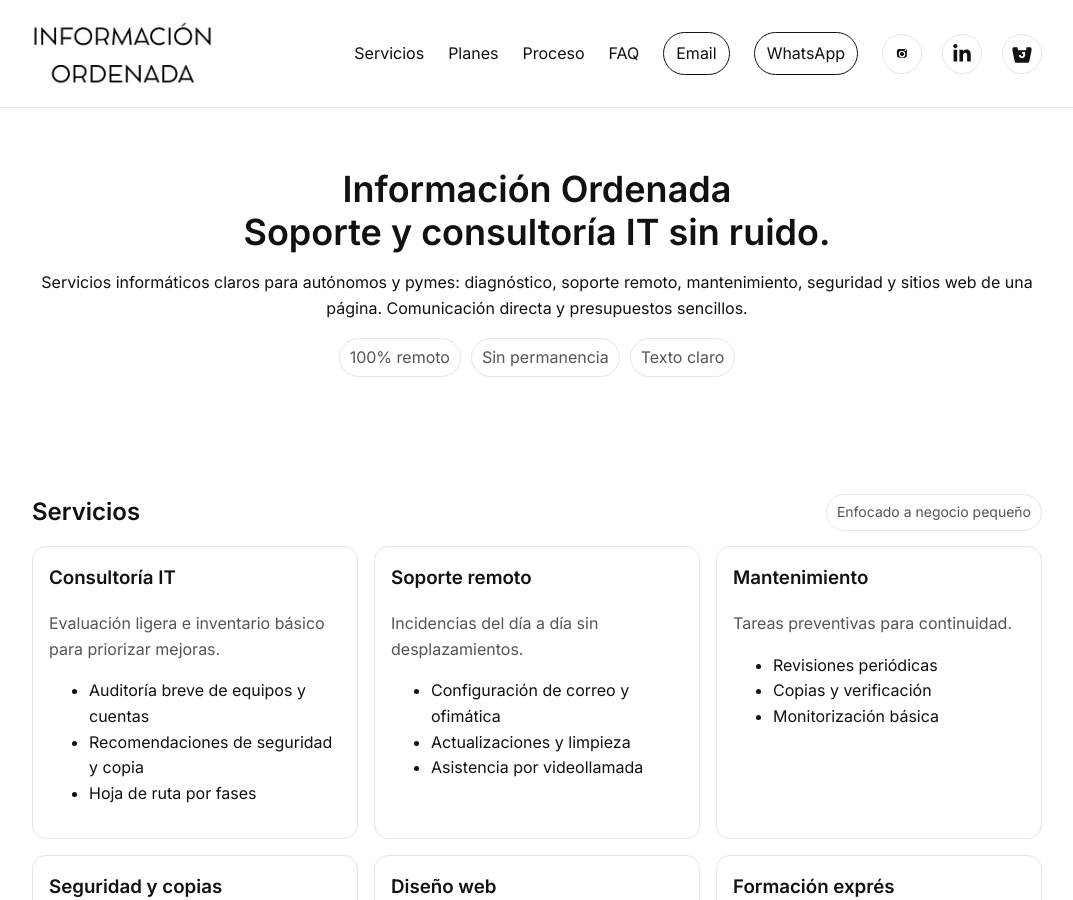
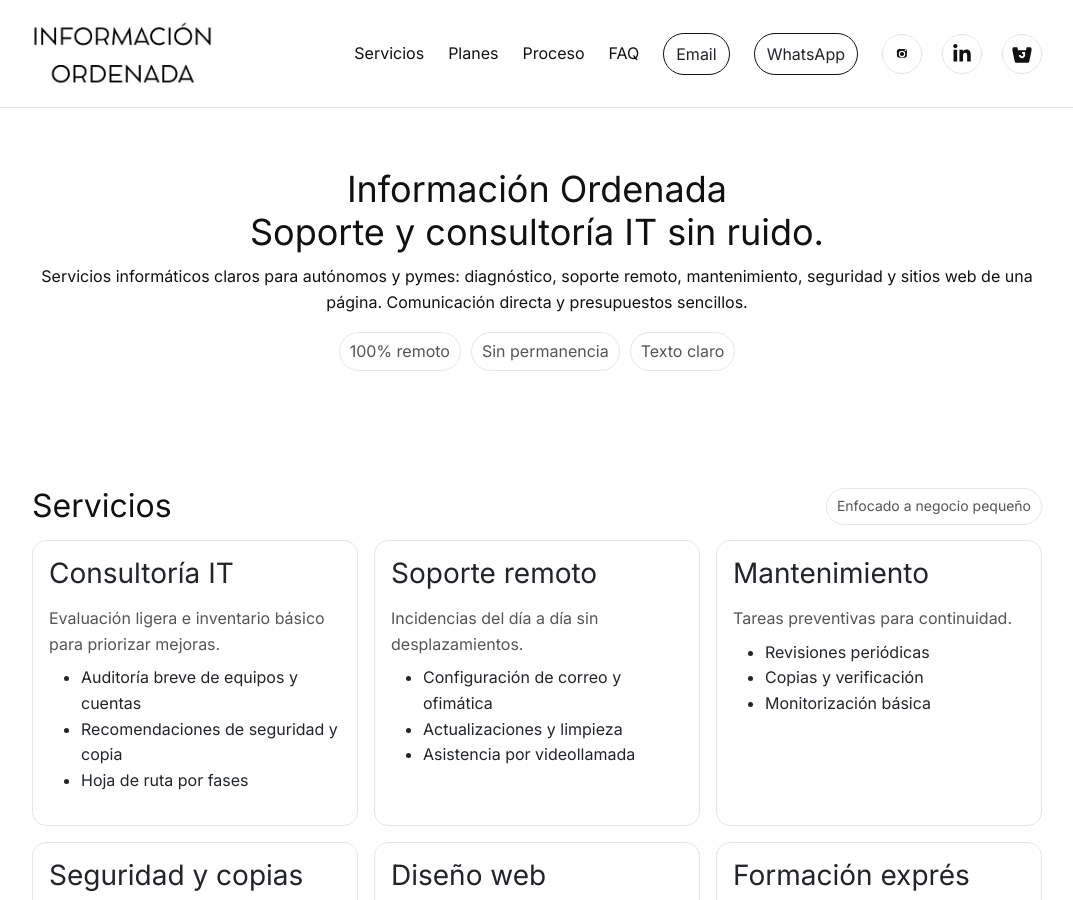
Before and after one commit to alexos-es/io, a Jekyll site: the page built from index.html, in a window 1280 px wide and 900 px high. Shown: the whole window, without its empty margins (103-1176 px from the left). Built offline with Jekyll 4.4.1, drawn with Linux system fonts in a browser that asks for light colours.

Commit message:
Add Bootstrap CSS link to head.html

```diff
--- a/_includes/head.html
+++ b/_includes/head.html
@@ -12,6 +12,9 @@
 
 <!-- Favicon -->
 <link rel="icon" href="{{ '/favicon.ico' | relative_url }}" sizes="any">
+
+<!-- Bootstrap CSS -->
+<link href="https://cdn.jsdelivr.net/npm/bootstrap@5.3.2/dist/css/bootstrap.min.css" rel="stylesheet">
 
 <!-- Tipografía y estilos -->
 <link rel="preconnect" href="https://fonts.googleapis.com">
```
